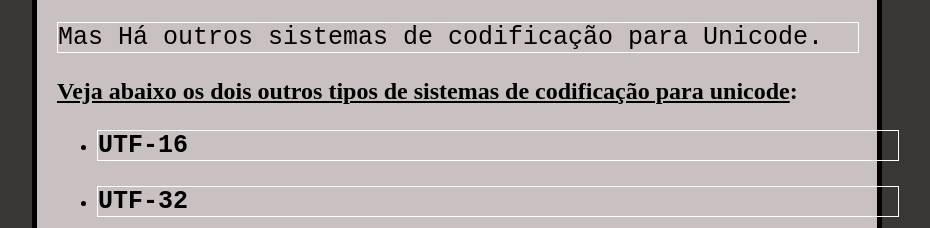
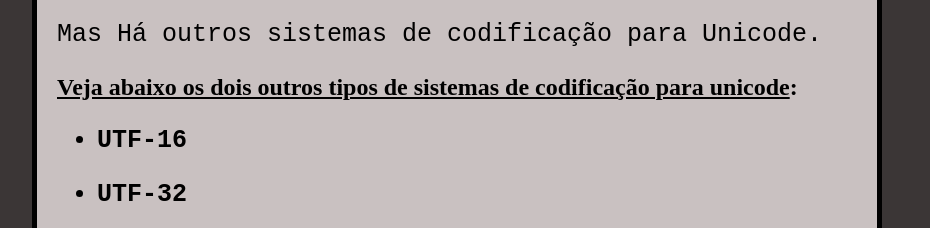
Before and after one commit to DiSouMaia/UTF-8, a plain HTML site: page index.html in a window 1280 px wide. Shown: the part 439-667 px from the top of the page, without its empty margins (183-1113 px from the left). Drawn offline with Linux system fonts and the light colour scheme.

Commit message:
Update estilo.css

```diff
--- a/estilos/estilo.css
+++ b/estilos/estilo.css
@@ -1,9 +1,9 @@
-p{
+p,
+li{
 color: dark gray;
 width: 800px;
 font-size: 25px;
 font-family: Courier New;
-border: 1px solid white;
 
 }
 h1{
```
